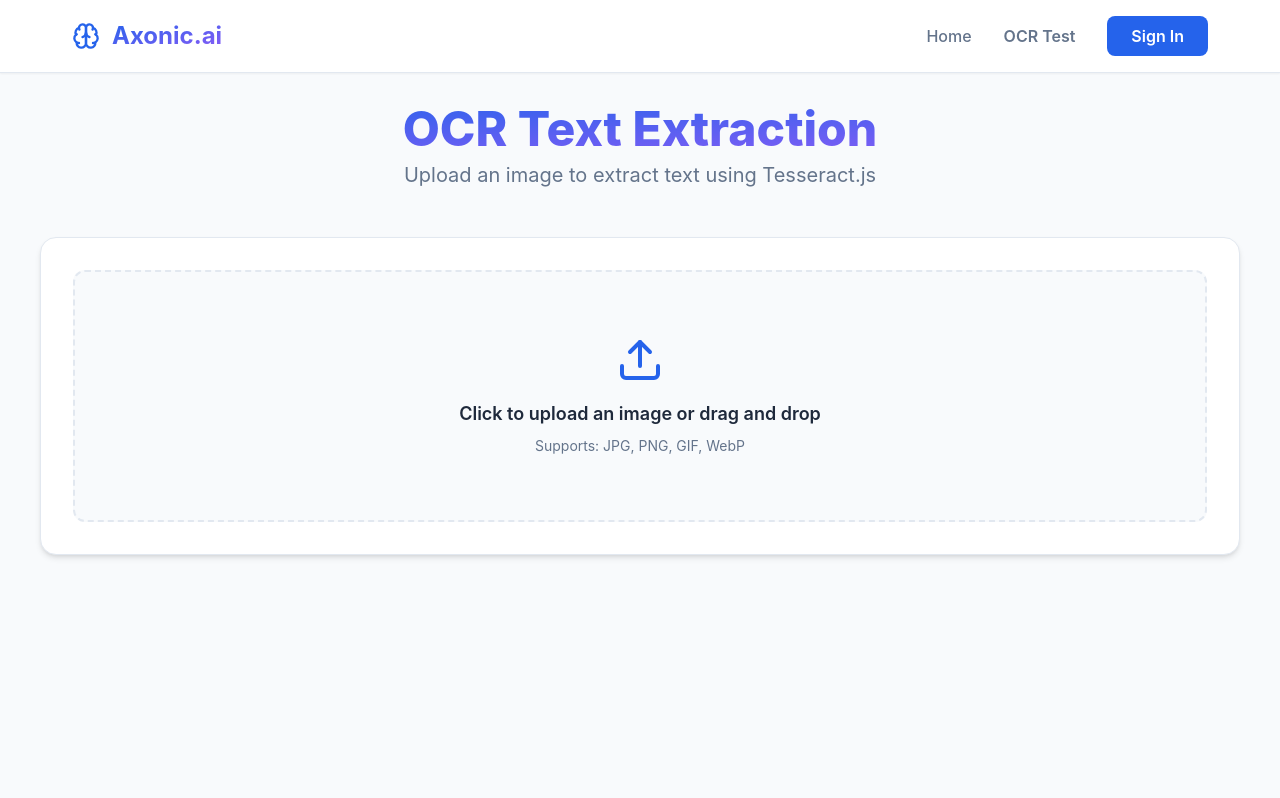
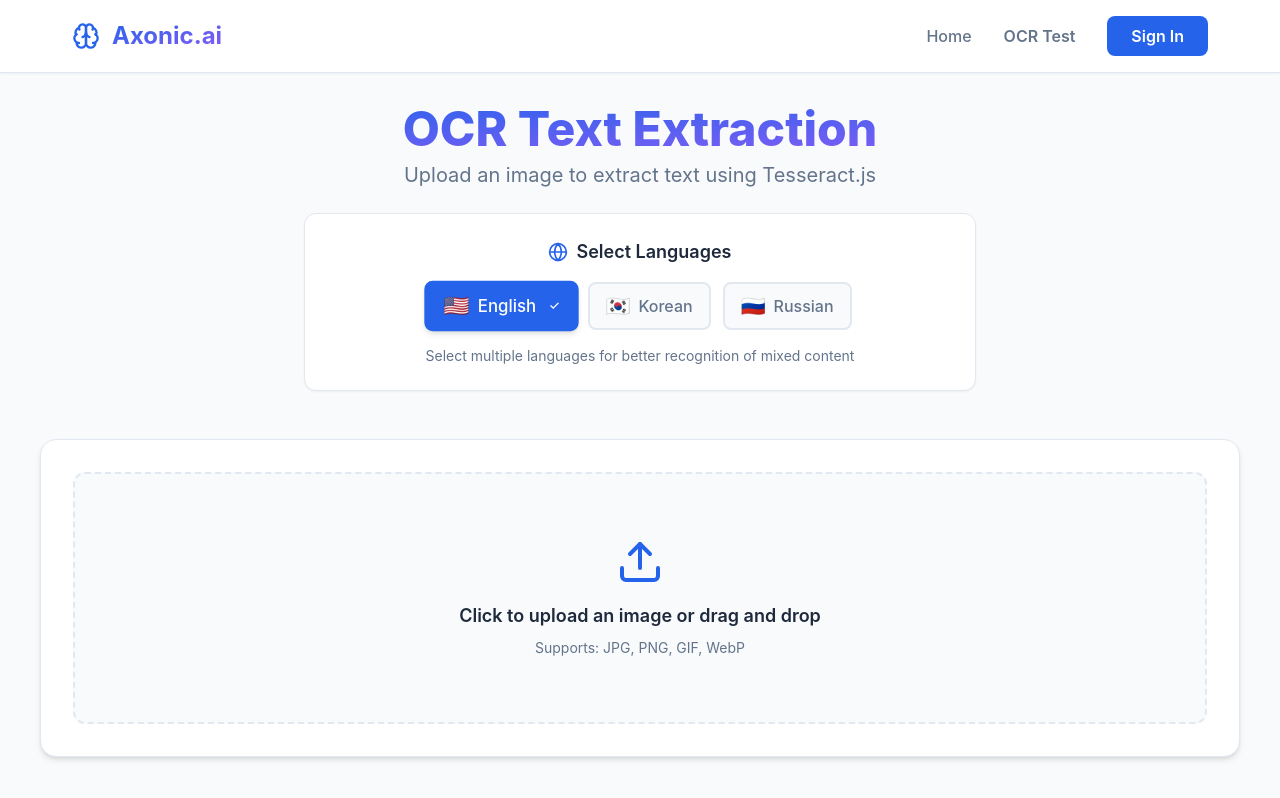
Before and after one commit to pavelsrybakov/axonik, a React (Vite) app: page / in a window 1280 px wide. Both pictures are taken after a click on the button "OCR Test". Built offline with nearby package versions, Linux system fonts and the light colour scheme.

Commit message:
ocr kor/ru

```diff
--- a/dev-dist/sw.js
+++ b/dev-dist/sw.js
@@ -82,7 +82,7 @@ define(['./workbox-ce4f0d5f'], (function (workbox) { 'use strict';
     "revision": "3ca0b8505b4bec776b69afdba2768812"
   }, {
     "url": "index.html",
-    "revision": "0.1u552dni9us"
+    "revision": "0.mpgldjolc5s"
   }], {});
   workbox.cleanupOutdatedCaches();
   workbox.registerRoute(new workbox.NavigationRoute(workbox.createHandlerBoundToURL("index.html"), {
--- a/src/components/OCRTest.tsx
+++ b/src/components/OCRTest.tsx
@@ -1,6 +1,25 @@
-import { FileText, Image as ImageIcon, Loader, Upload, X } from 'lucide-react';
+import {
+	FileText,
+	Globe,
+	Image as ImageIcon,
+	Loader,
+	Upload,
+	X,
+} from 'lucide-react';
 import { useRef, useState } from 'react';
 import { createWorker } from 'tesseract.js';
+
+type Language = {
+	code: string;
+	name: string;
+	flag: string;
+};
+
+const LANGUAGES: Language[] = [
+	{ code: 'eng', name: 'English', flag: '🇺🇸' },
+	{ code: 'kor', name: 'Korean', flag: '🇰🇷' },
+	{ code: 'rus', name: 'Russian', flag: '🇷🇺' },
+];
 
 const OCRTest = () => {
 	const [image, setImage] = useState<string | null>(null);
@@ -8,6 +27,7 @@ const OCRTest = () => {
 	const [isProcessing, setIsProcessing] = useState(false);
 	const [progress, setProgress] = useState(0);
 	const [error, setError] = useState<string | null>(null);
+	const [selectedLanguages, setSelectedLanguages] = useState<string[]>(['eng']);
 	const fileInputRef = useRef<HTMLInputElement>(null);
 
 	const handleImageUpload = (e: React.ChangeEvent<HTMLInputElement>) => {
@@ -28,8 +48,23 @@ const OCRTest = () => {
 		reader.readAsDataURL(file);
 	};
 
+	const handleLanguageToggle = (langCode: string) => {
+		setSelectedLanguages((prev) => {
+			if (prev.includes(langCode)) {
+				// Don't allow deselecting if it's the only language
+				if (prev.length === 1) return prev;
+				return prev.filter((code) => code !== langCode);
+			}
+			return [...prev, langCode];
+		});
+	};
+
 	const handleExtractText = async () => {
 		if (!image) return;
+		if (selectedLanguages.length === 0) {
+			setError('Please select at least one language');
+			return;
+		}
 
 		setIsProcessing(true);
 		setProgress(0);
@@ -37,7 +72,13 @@ const OCRTest = () => {
 		setExtractedText('');
 
 		try {
-			const worker = await createWorker('eng', undefined, {
+			// Combine languages: 'eng+kor+rus' or just 'eng' for single language
+			const langString =
+				selectedLanguages.length > 1
+					? selectedLanguages.join('+')
+					: selectedLanguages[0];
+
+			const worker = await createWorker(langString, undefined, {
 				logger: (m) => {
 					if (m.status === 'recognizing text') {
 						setProgress(Math.round(m.progress * 100));
@@ -53,7 +94,9 @@ const OCRTest = () => {
 			await worker.terminate();
 		} catch (err) {
 			setError(
-				err instanceof Error ? err.message : 'Failed to extract text from image'
+				err instanceof Error
+					? err.message
+					: 'Failed to extract text from image. Make sure the language data is loaded.'
 			);
 		} finally {
 			setIsProcessing(false);
@@ -78,9 +121,45 @@ const OCRTest = () => {
 					<h2 className='text-4xl md:text-5xl font-extrabold mb-2 bg-gradient-to-br from-primary to-accent bg-clip-text text-transparent'>
 						OCR Text Extraction
 					</h2>
-					<p className='text-lg md:text-xl text-text-secondary'>
+					<p className='text-lg md:text-xl text-text-secondary mb-6'>
 						Upload an image to extract text using Tesseract.js
 					</p>
+					<div className='bg-surface rounded-xl p-4 md:p-6 border border-border shadow-sm max-w-2xl mx-auto'>
+						<div className='flex items-center justify-center gap-2 mb-4'>
+							<Globe className='text-primary' size={20} />
+							<h3 className='text-lg font-semibold text-text-primary'>
+								Select Languages
+							</h3>
+						</div>
+						<div className='flex flex-wrap items-center justify-center gap-3'>
+							{LANGUAGES.map((lang) => {
+								const isSelected = selectedLanguages.includes(lang.code);
+								return (
+									<button
+										key={lang.code}
+										onClick={() => handleLanguageToggle(lang.code)}
+										disabled={isProcessing}
+										className={`flex items-center gap-2 px-4 py-2 rounded-lg font-medium transition-all border-2 ${
+											isSelected
+												? 'bg-primary text-white border-primary shadow-md scale-105'
+												: 'bg-background text-text-secondary border-border hover:border-primary/50 hover:bg-primary/5'
+										} disabled:opacity-50 disabled:cursor-not-allowed`}
+									>
+										<span className='text-xl'>{lang.flag}</span>
+										<span>{lang.name}</span>
+										{isSelected && <span className='ml-1 text-xs'>✓</span>}
+									</button>
+								);
+							})}
+						</div>
+						<p className='text-sm text-text-secondary mt-4'>
+							{selectedLanguages.length > 1
+								? `Multi-language mode: ${selectedLanguages
+										.map((code) => LANGUAGES.find((l) => l.code === code)?.name)
+										.join(' + ')}`
+								: 'Select multiple languages for better recognition of mixed content'}
+						</p>
+					</div>
 				</div>
 
 				<div className='flex flex-col gap-8'>
```
